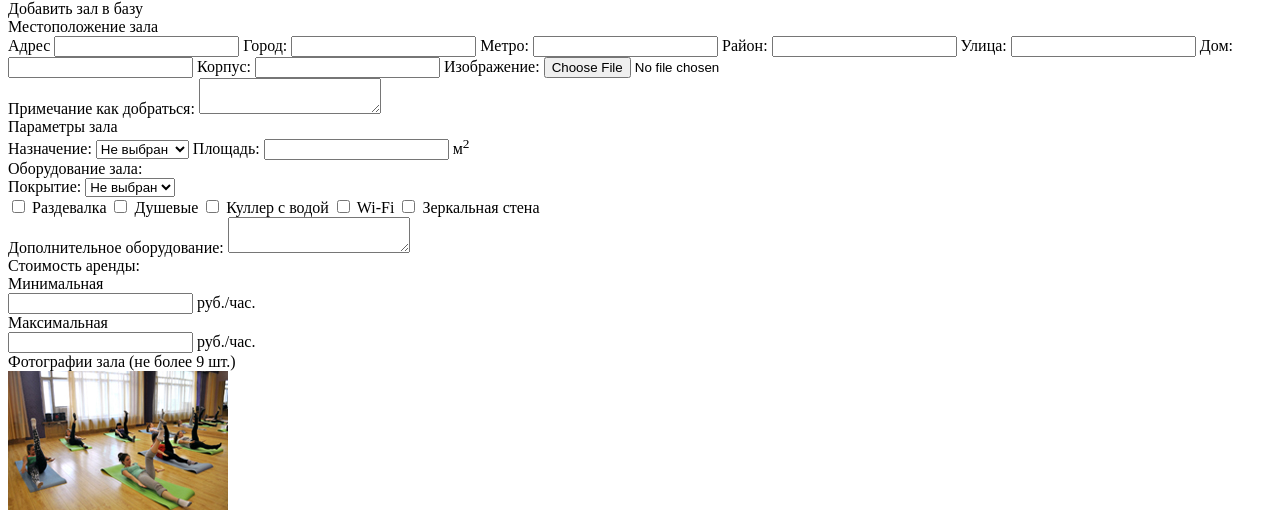
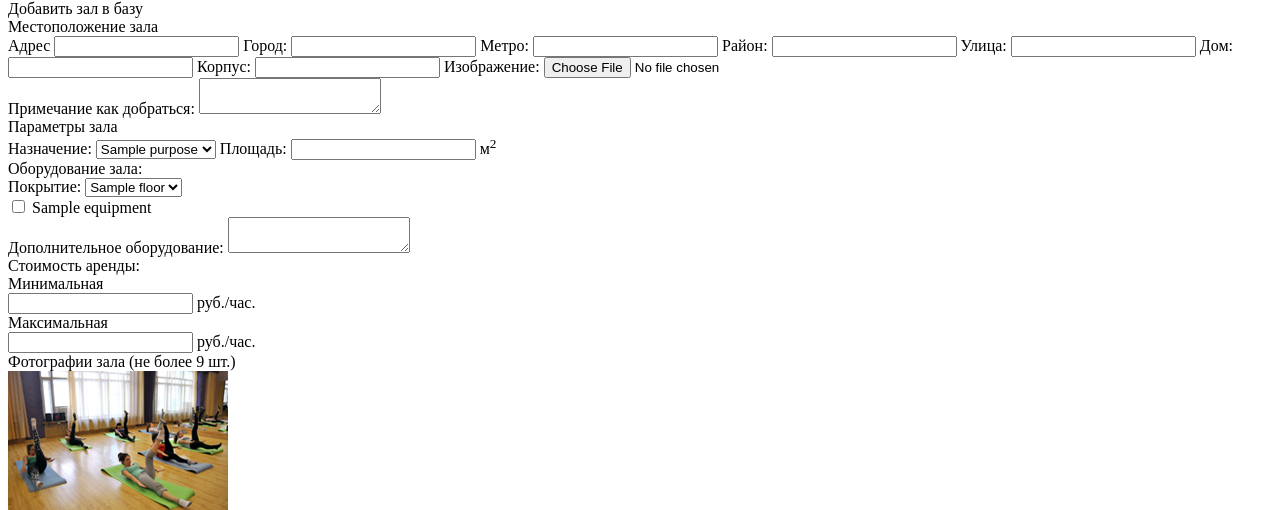
Before and after one commit to WcAmbros/zali-v-arendu.dev, a Yii app: template frontend/views/site/index.php in a window 1280 px wide; the page is wider, and only the part inside the window is pictured. Shown: the part 78-588 px from the top of that part. Run offline with PHP 8.4 and a stand-in for Yii, Linux system fonts and the light colour scheme; the template is opened without the code that fills it: most values are stand-ins (such as "Sample title", 1, 10 or a date in 2020); data that the repository does not hold is empty; some libraries are stand-ins or nearby versions.

Commit message:
Корректировка вывода данных

```diff
--- a/frontend/views/site/index.php
+++ b/frontend/views/site/index.php
@@ -1,6 +1,13 @@
 <?php
-/* @var $this yii\web\View */
+/**
+ * @var $this yii\web\View
+ *
+ * @var $floor
+ * @var $purpose
+ * @var $equipment
+ */
 $this->title = 'Залы в аренду';
+
 ?>
 
 <div class="add-hall">
@@ -53,8 +60,10 @@ $this->title = 'Залы в аренду';
                         <label class="add-hall-form__line">
                             <span class="add-hall-form-params__label">Назначение:</span>
                             <select class="add-hall-form-params__select"  name="Hall[purpose]">
-                                <option>Не выбран</option>
-                                <option>Для танцев</option>
+	                            <?php
+	                                foreach($purpose as $item)
+		                                echo "<option value='$item->id'>$item->name</option>";
+	                            ?>
                             </select>
                         </label>
                         <label class="add-hall-form__line">
@@ -67,18 +76,19 @@ $this->title = 'Залы в аренду';
                                 <label>
                                     <span class="add-hall-form-params-cover__label">Покрытие:</span>
                                     <select class="add-hall-form-params-cover__select"  name="Hall[floor]">
-                                        <option>Не выбран</option>
-                                        <option>Ламинат</option>
+	                                    <?php
+	                                    foreach($floor as $item)
+		                                    echo "<option value='$item->id'>$item->name</option>";
+	                                    ?>
                                     </select>
                                 </label>
                             </div>
                         </div>
                         <div class="add-hall-form-checklist">
-                            <label class="add-hall-form-checklist-item"><input type="checkbox" name="Equipment[]"/> Раздевалка</label>
-                            <label class="add-hall-form-checklist-item"><input type="checkbox" name="Equipment[]"/> Душевые</label>
-                            <label class="add-hall-form-checklist-item"><input type="checkbox" name="Equipment[]"/> Куллер с водой</label>
-                            <label class="add-hall-form-checklist-item"><input type="checkbox" name="Equipment[]"/> Wi-Fi</label>
-                            <label class="add-hall-form-checklist-item"><input type="checkbox" name="Equipment[]"/> Зеркальная стена</label>
+	                        <?php
+	                        foreach($equipment as $item)
+		                        echo '<label class="add-hall-form-checklist-item"><input type="checkbox" value="'.$item->id.'" name="Equipment[]"/> '.$item->name.'</label>';
+	                        ?>
                         </div>
                         <label>
                             <span>Дополнительное оборудование:</span>
--- a/frontend/web/template/site/js/style.js
+++ b/frontend/web/template/site/js/style.js
@@ -20,7 +20,7 @@ $(document).ready(function(){
                 hall={};
 
             hall={
-                name:'Hall',
+                name:'Address',
                 params:{
                     town:obj.city,
                     street:obj.street,
```
